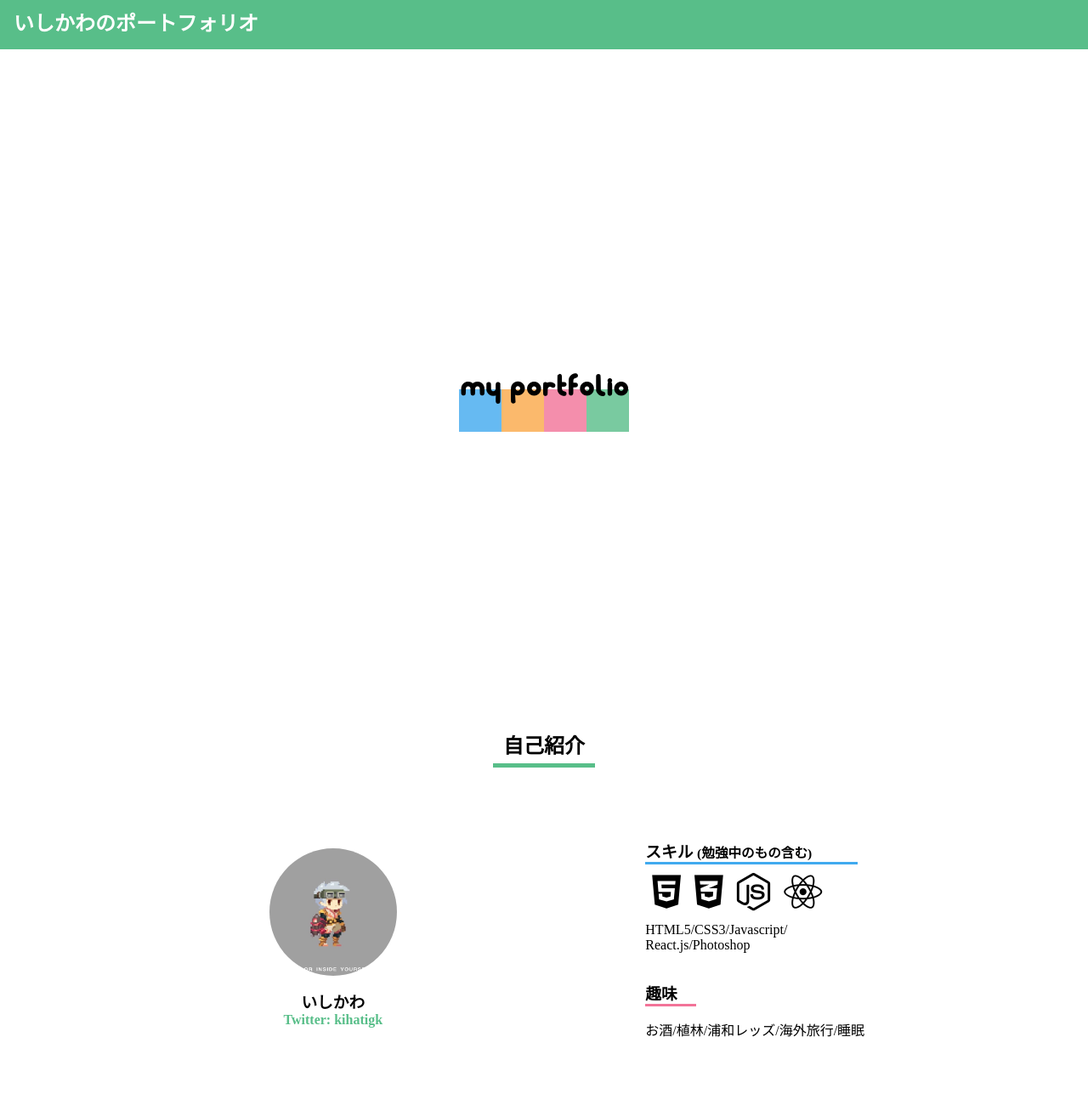
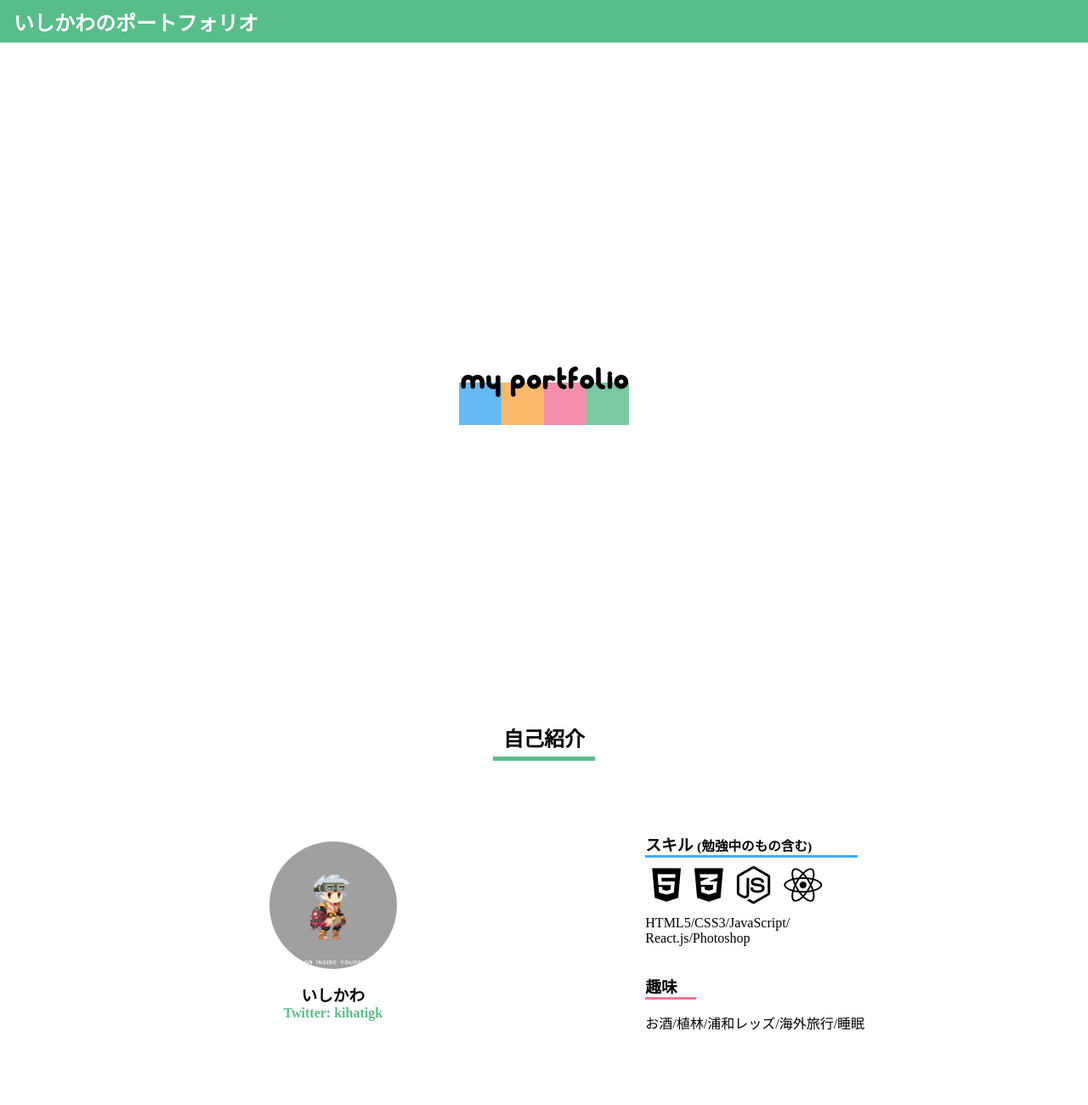
Before and after one commit to chocoshop/chocoshop.github.io, a plain HTML site: page index.html in a window 1280 px wide. Shown: the top 1300 px of the page at 85% size. Drawn offline with nearby package versions, Linux system fonts and the light colour scheme; files that its build step writes are made by us from their sources.

Commit message:
fix Spell of JavaScript and fix css

```diff
--- a/css/index.scss
+++ b/css/index.scss
@@ -25,10 +25,12 @@ a {
 header {
   width: 100%;
   height: 50px;
-  padding: 0.5rem 0 0 1rem;
   background-color: $green;
   color: white;
   font-family: $Hiragino;
+  h2 {
+    padding: 0.5rem 0 0 1rem;
+  }
 }
 .WEB_GL {
   @include FullWindow;
--- a/index.html
+++ b/index.html
@@ -53,7 +53,7 @@
                         <li class="skill__list__item"><i class="fab fa-node-js"></i></li>
                         <li class="skill__list__item"><i class="fab fa-react"></i></li>
                     </ul>
-                    <p class="skill__all">HTML5/CSS3/Javascript/
+                    <p class="skill__all">HTML5/CSS3/JavaScript/
                         <br>React.js/Photoshop</p>
                 </div>
                 <div class="hobby">
```
Also changed, not shown: 1 other file.
